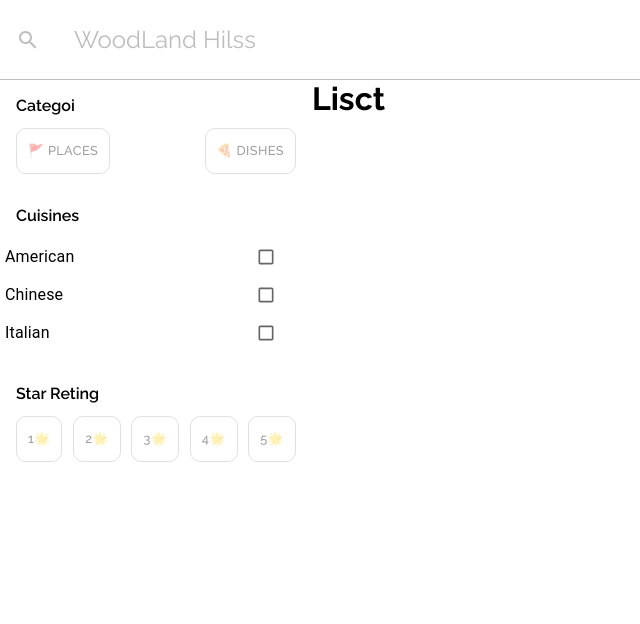
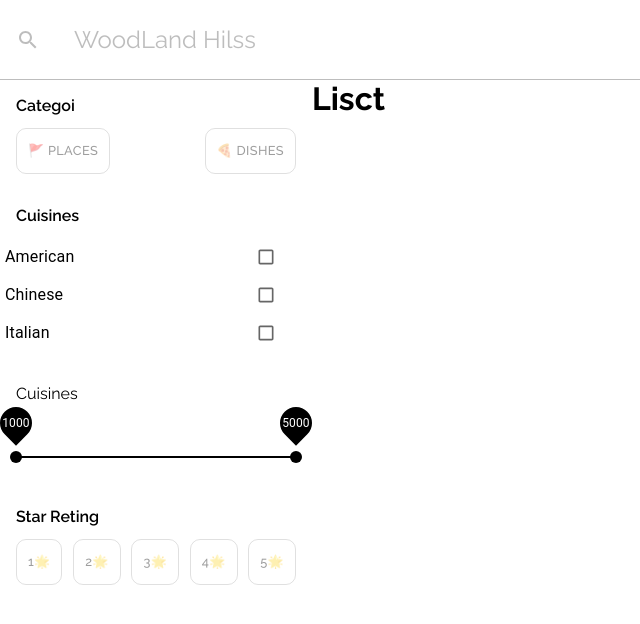
Before and after one commit to KratosHome/lessonFilter, a React (Create React App) app: page / in a window 1280 px wide. Shown: the top 624 px of the page, without its empty margins (0-640 px from the left). Built offline with nearby package versions, Linux system fonts and the light colour scheme.

Commit message:
add SliderProton

```diff
--- a/src/component/Home/FilterPanel/FilterPanel.jsx
+++ b/src/component/Home/FilterPanel/FilterPanel.jsx
@@ -3,6 +3,7 @@ import FilterListToggle from '../../common/FilterListToggle/FilterListToggle';
 import { categoryList, ratingList } from "../../../constants/constants"
 import "./FilterPanel.css"
 import CheckBoxProton from '../../common/CheckBoxProton/CheckBoxProton';
+import SliderProton from '../../common/SliderProton/SliderProton';
 
 const Filterpanel = ({
     selectedCategory,
@@ -10,7 +11,9 @@ const Filterpanel = ({
     selectedRating,
     selectReting,
     cusines,
-    changeChecked
+    changeChecked,
+    changePrice,
+    selectedPrice
 }) => {
     return (
         <div>
@@ -33,6 +36,14 @@ const Filterpanel = ({
                 ))}
             </div>
             <div className='input-group'>
+                <p className='lable-range'>Cuisines</p>
+                <SliderProton
+                value={selectedPrice}
+                changePrice={changePrice}
+
+                />
+            </div>
+            <div className='input-group'>
                 <p className='lable'>Star Reting</p>
                 <FilterListToggle
                     options={ratingList}
--- /dev/null
+++ b/src/component/common/SliderProton/SliderProton.jsx
@@ -0,0 +1,41 @@
+import React from 'react';
+import { makeStyles } from '@material-ui/core/styles';
+import Slider from '@material-ui/core/Slider';
+
+const useStyles = makeStyles({
+  root: {
+    width: '100%',
+  },
+  thumb: {
+    color: '#000',
+  },
+  rail: {
+    color: `rgba(0, 0, 0, 0.26)`,
+  },
+  track: {
+    color: '#000',
+  },
+});
+
+const SliderProton = ({ value, changePrice }) => {
+  const classes = useStyles();
+
+  return (
+    <div className={classes.root}>
+      <Slider
+        value={value}
+        onChange={changePrice}
+        valueLabelDisplay='on'
+        min={1000}
+        max={5000}
+        classes={{
+          thumb: classes.thumb,
+          rail: classes.rail,
+          track: classes.track,
+        }}
+      />
+    </div>
+  );
+};
+
+export default SliderProton;
--- a/src/pages/Home/Home.jsx
+++ b/src/pages/Home/Home.jsx
@@ -7,6 +7,8 @@ import './Home.css'
 const Home = () => {
     const [selectedCategory, setSelectedCategory] = useState(null)
     const [selectedRating, setSelectedRating] = useState(null)
+    const [ selectedPrice, setSelectedPrice ] = useState([1000, 5000])
+
     const [cusines, setCusines] = useState([
         {
             id: 1,
@@ -39,6 +41,11 @@ const Home = () => {
         setCusines(changeCheckedCuisines)
     }
 
+    const handleChangePrice = (event, value) => {
+        setSelectedPrice(value)
+    }
+
+
     return (
         <div className="home">
             <SearchBear />
@@ -51,6 +58,8 @@ const Home = () => {
                         selectedRating={selectedRating}
                         cusines={cusines}
                         changeChecked={handleChangeChecked}
+                        selectedPrice={selectedPrice}
+                        changePrice={handleChangePrice}
                     />
                 </div>
                 <div className="home-list-wrap">
```
